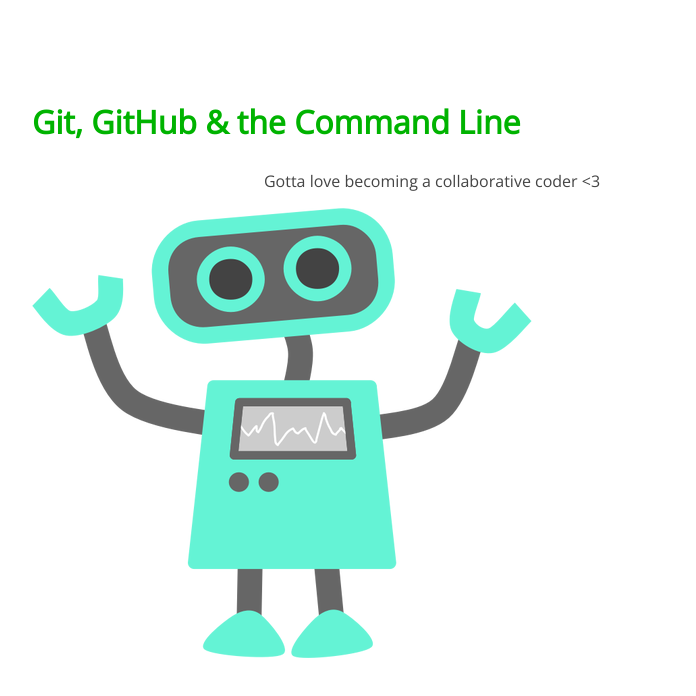
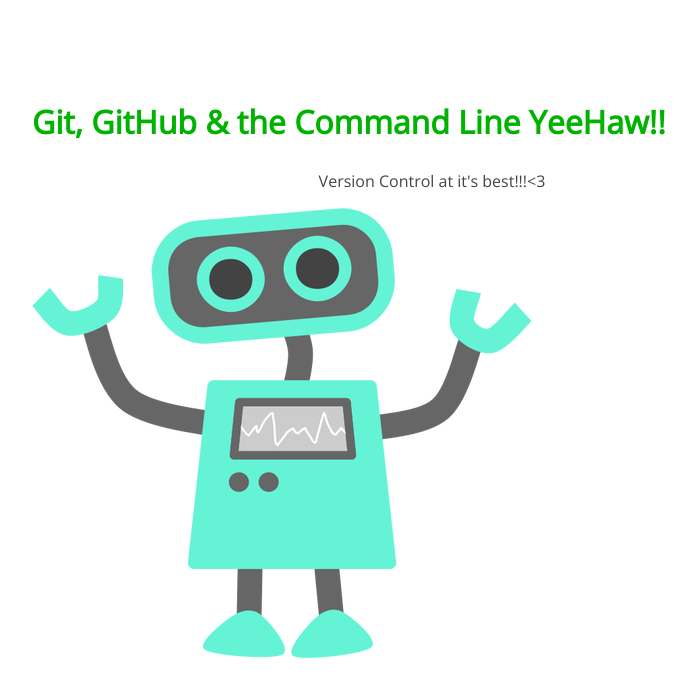
Before and after one commit to Redgirl12/105-project, a plain HTML site: page index.html in a window 1280 px wide. Shown: the whole page, without its empty margins (208-904 px from the left). Drawn offline with nearby package versions, Linux system fonts and the light colour scheme.

Commit message:
changed h1 and p

```diff
--- a/index.html
+++ b/index.html
@@ -8,8 +8,8 @@
 </head>
 <body>
 	<section>
-		<h1>Git, GitHub & the Command Line</h1>
-		<p>Gotta love becoming a collaborative coder <3</p>
+		<h1>Git, GitHub & the Command Line YeeHaw!!</h1>
+		<p>Version Control at it's best!!!<3</p>
 		<img src="img/happy-blue-robot.png">
 	</section>
 </body>
```
